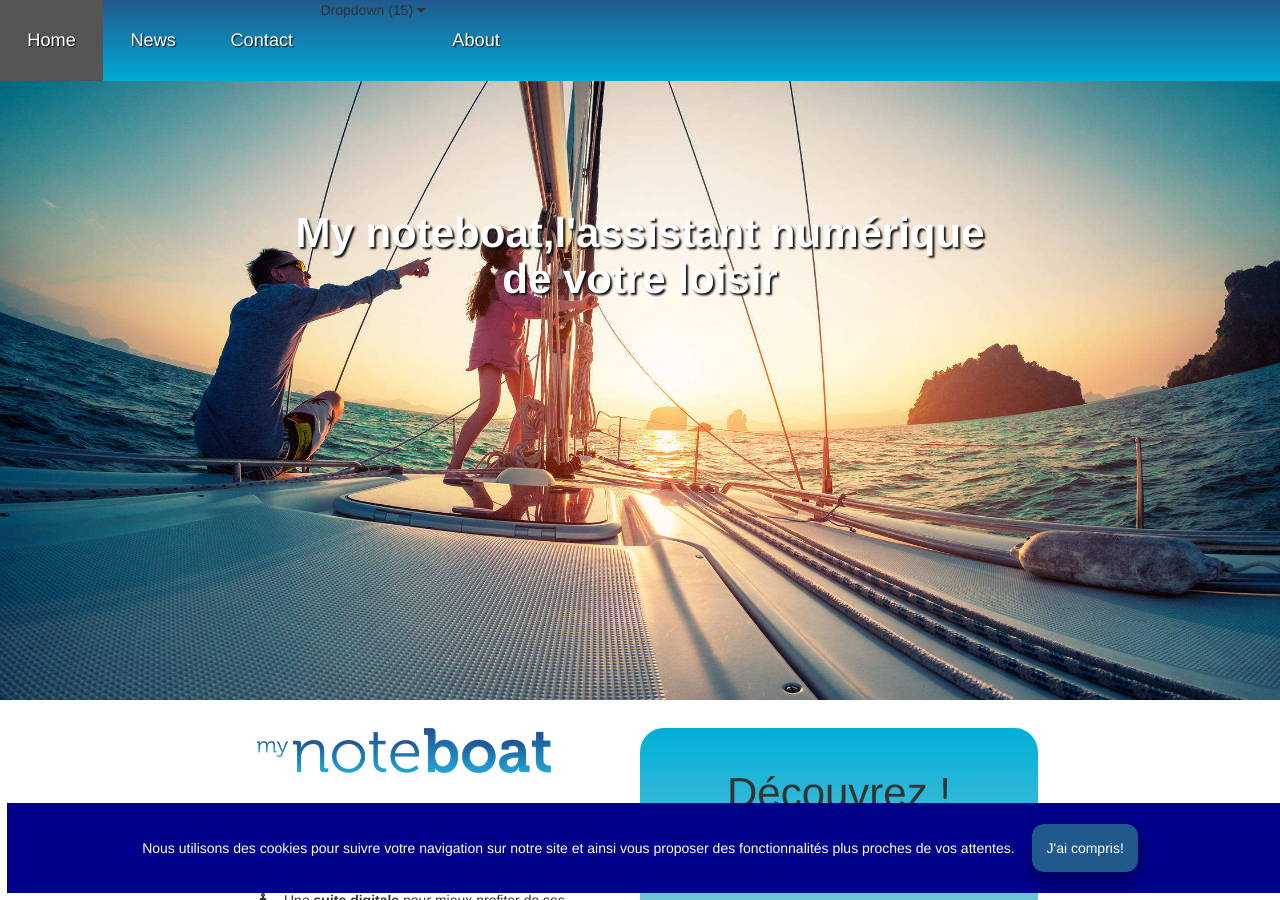
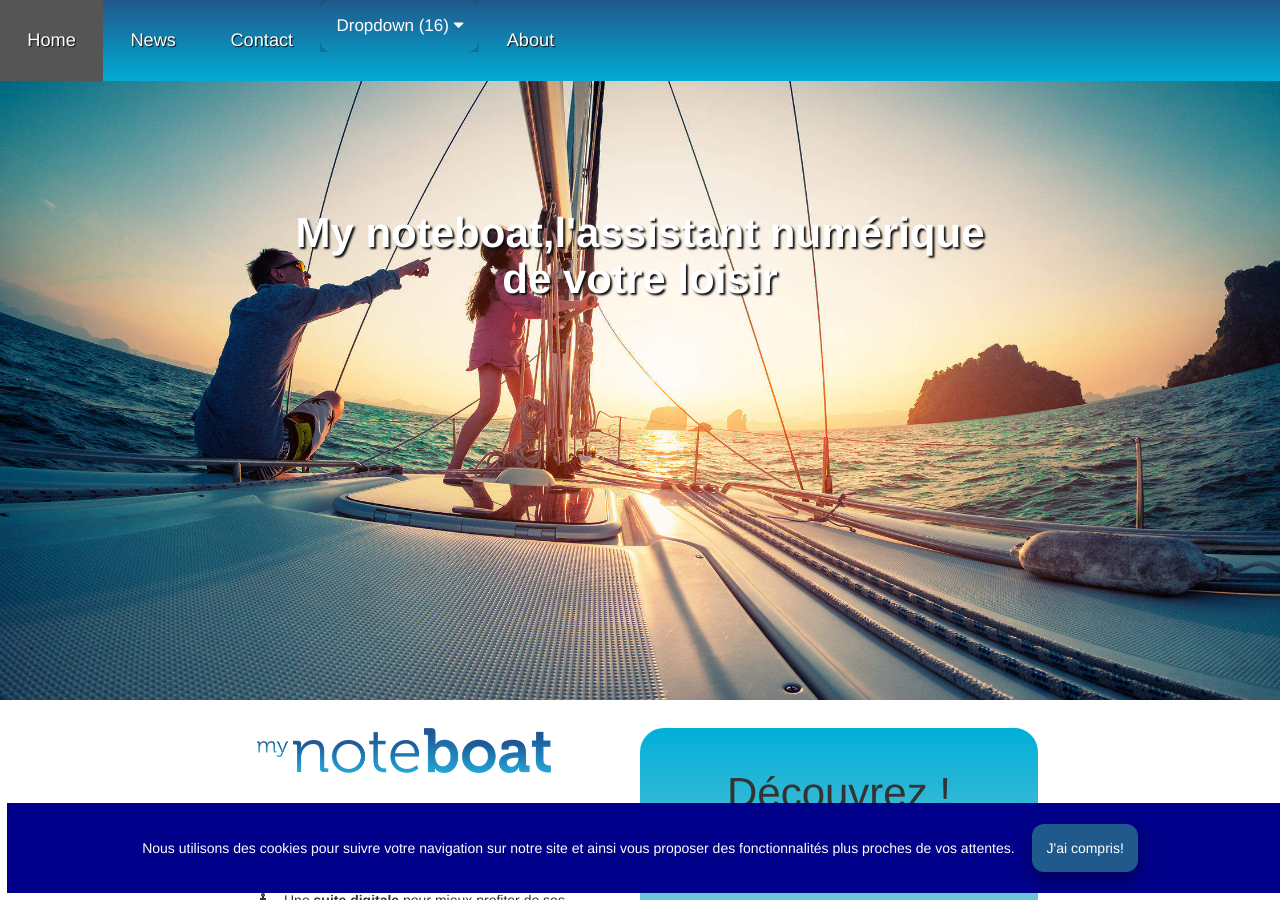
Before and after one commit to pjtiberghien/trial, a Jekyll site: the page built from docs/index.html, in a window 1280 px wide and 900 px high. Built offline with Jekyll 4.4.1, drawn with Linux system fonts in a browser that asks for light colours; nearby versions of some CDN libraries; grey boxes are pictures that could not be loaded.

Commit message:
Retour à la fonction button

```diff
--- a/docs/_includes/navbar.html
+++ b/docs/_includes/navbar.html
@@ -2,8 +2,10 @@
     <a href="#home" class="active">Home</a>
     <a href="#news">News</a>
     <a href="#contact">Contact</a>
-    <div class="dropdown">Dropdown (15)
+    <div class="dropdown">
+        <button class=dropbtn>Dropdown (16)
         <i class="fa fa-caret-down"></i>
+    </button>
         <div class="dropdown-content">
             <li><a href="#">Link 1</a></li>
             <li><a href="#">Link 2</a></li>
```
